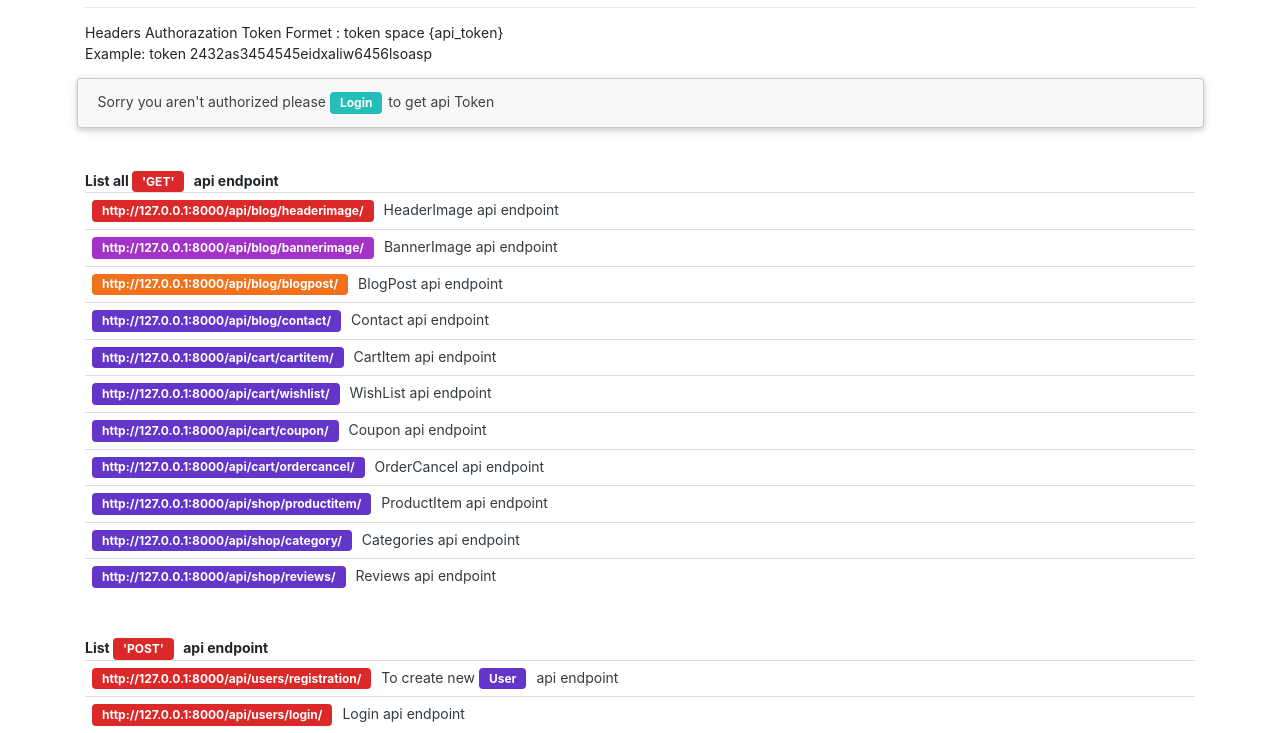
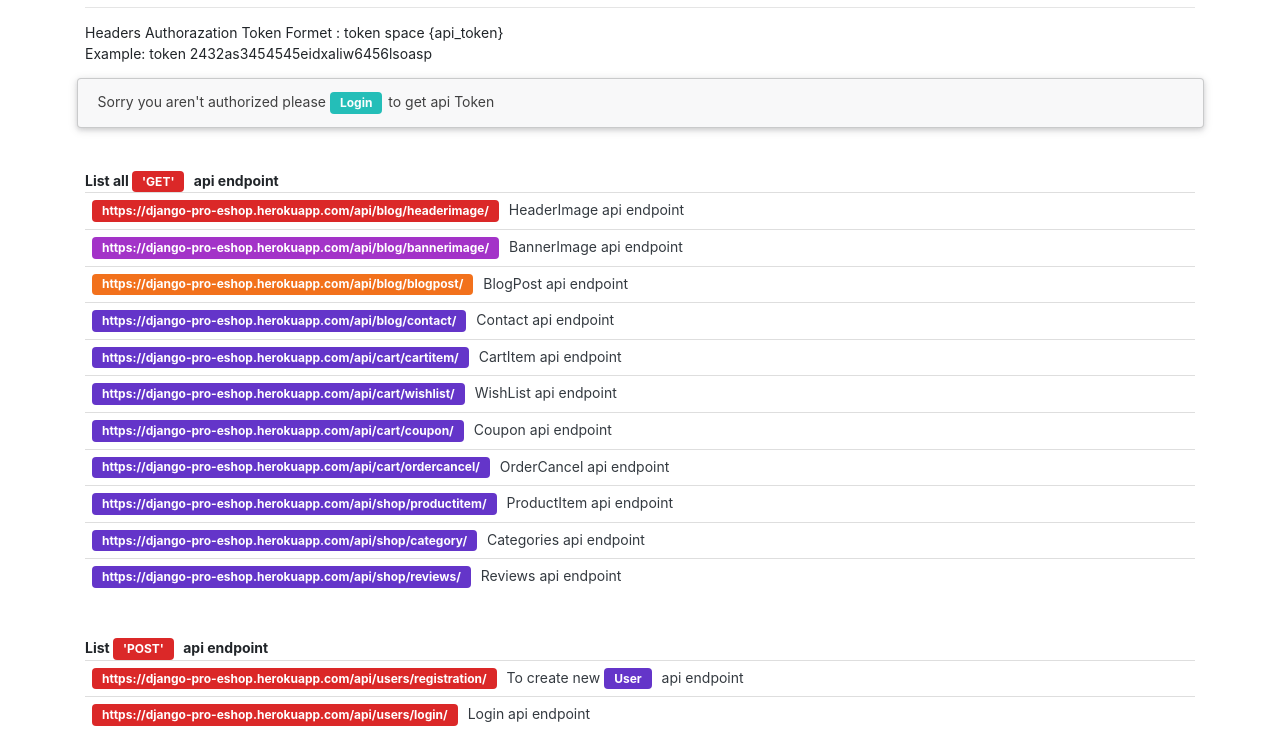
Before and after one commit to mohammadfayaj/Django-Pro-Eshop, a Django app: page /developer/api/ in a window 1280 px wide. Shown: the part 155-888 px from the top of the page. Run offline with Django 3.2, Linux system fonts and the light colour scheme; some libraries are stand-ins or nearby versions.

Commit message:
Update api_home.html

```diff
--- a/templates/api/api_home.html
+++ b/templates/api/api_home.html
@@ -82,48 +82,48 @@
 <div class="ui divided selection list">
     <strong>List all <span class="horizontal ui red label">'GET'</span> api endpoint</strong>
     <a class="item text-dark">
-        <div class="ui red horizontal label">http://127.0.0.1:8000/api/blog/headerimage/</div>
+        <div class="ui red horizontal label">https://django-pro-eshop.herokuapp.com/api/blog/headerimage/</div>
         HeaderImage api endpoint
     </a>
     <a class="item text-dark">
-        <div class="ui purple horizontal label">http://127.0.0.1:8000/api/blog/bannerimage/</div>
+        <div class="ui purple horizontal label">https://django-pro-eshop.herokuapp.com/api/blog/bannerimage/</div>
         BannerImage api endpoint
     </a>
     <a class="item text-dark">
-        <div class="ui orange horizontal label">http://127.0.0.1:8000/api/blog/blogpost/</div>
+        <div class="ui orange horizontal label">https://django-pro-eshop.herokuapp.com/api/blog/blogpost/</div>
         BlogPost api endpoint
     </a>
     <a class="item text-dark">
-        <div class="ui violet horizontal label">http://127.0.0.1:8000/api/blog/contact/</div>
+        <div class="ui violet horizontal label">https://django-pro-eshop.herokuapp.com/api/blog/contact/</div>
         Contact api endpoint
     </a>
 
     <a class="item text-dark">
-        <div class="ui violet horizontal label">http://127.0.0.1:8000/api/cart/cartitem/</div>
+        <div class="ui violet horizontal label">https://django-pro-eshop.herokuapp.com/api/cart/cartitem/</div>
         CartItem api endpoint
     </a>
     <a class="item text-dark">
-        <div class="ui violet horizontal label">http://127.0.0.1:8000/api/cart/wishlist/</div>
+        <div class="ui violet horizontal label">https://django-pro-eshop.herokuapp.com/api/cart/wishlist/</div>
         WishList api endpoint
     </a>
     <a class="item text-dark">
-        <div class="ui violet horizontal label">http://127.0.0.1:8000/api/cart/coupon/</div>
+        <div class="ui violet horizontal label">https://django-pro-eshop.herokuapp.com/api/cart/coupon/</div>
         Coupon api endpoint
     </a>
     <a class="item text-dark">
-        <div class="ui violet horizontal label">http://127.0.0.1:8000/api/cart/ordercancel/</div>
+        <div class="ui violet horizontal label">https://django-pro-eshop.herokuapp.com/api/cart/ordercancel/</div>
         OrderCancel api endpoint
     </a>
     <a class="item text-dark">
-        <div class="ui violet horizontal label">http://127.0.0.1:8000/api/shop/productitem/</div>
+        <div class="ui violet horizontal label">https://django-pro-eshop.herokuapp.com/api/shop/productitem/</div>
         ProductItem api endpoint
     </a>
     <a class="item text-dark">
-        <div class="ui violet horizontal label">http://127.0.0.1:8000/api/shop/category/</div>
+        <div class="ui violet horizontal label">https://django-pro-eshop.herokuapp.com/api/shop/category/</div>
         Categories api endpoint
     </a>
     <a class="item text-dark">
-        <div class="ui violet horizontal label">http://127.0.0.1:8000/api/shop/reviews/</div>
+        <div class="ui violet horizontal label">https://django-pro-eshop.herokuapp.com/api/shop/reviews/</div>
         Reviews api endpoint
     </a>
 </div>
@@ -133,11 +133,11 @@
     <div class="ui divided selection list">
         <strong>List <span class="horizontal ui red label">'POST'</span> api endpoint</strong>
         <a class="item text-dark">
-            <div class="ui red horizontal label">http://127.0.0.1:8000/api/users/registration/</div>
+            <div class="ui red horizontal label">https://django-pro-eshop.herokuapp.com/api/users/registration/</div>
             To create new <span class="ui violet horizontal label">User</span> api endpoint
         </a>
         <a class="item text-dark">
-            <div class="ui red horizontal label">http://127.0.0.1:8000/api/users/login/</div>
+            <div class="ui red horizontal label">https://django-pro-eshop.herokuapp.com/api/users/login/</div>
             Login api endpoint
         </a>
     </div>
```
